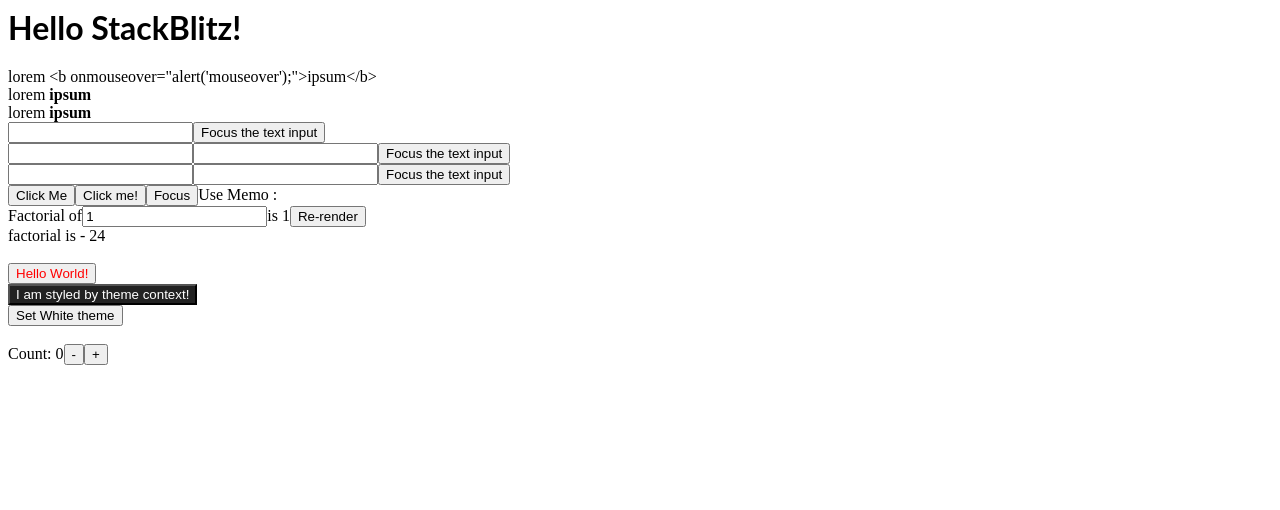
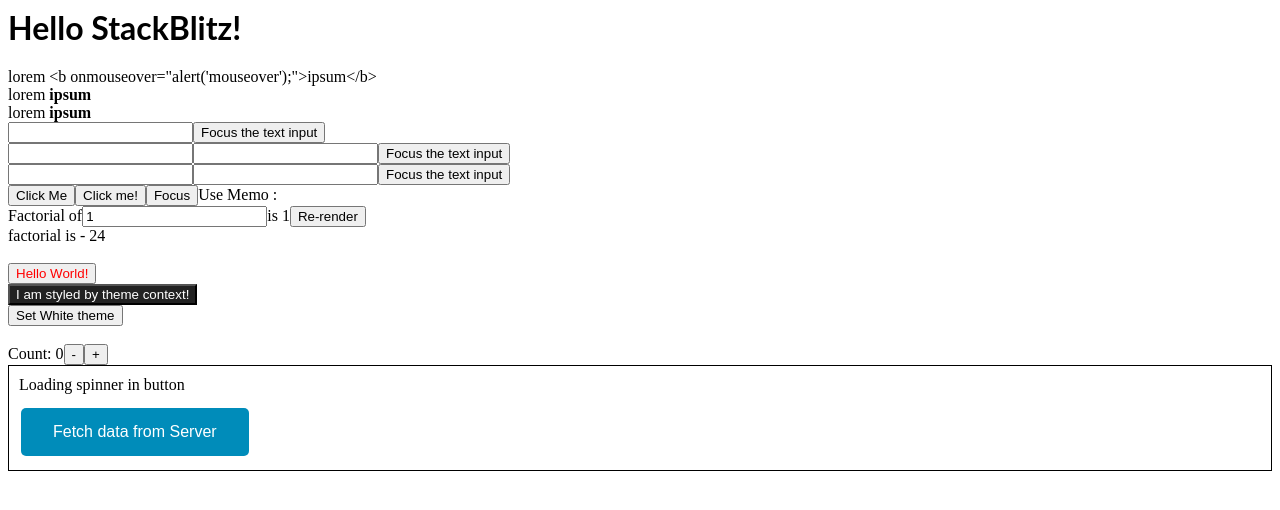
Before and after one commit to Jeeva-ctrl/react-tutorial, a React (Create React App) app: page / in a window 1280 px wide. Shown: the top 510 px of the page. Built offline with nearby package versions, Linux system fonts and the light colour scheme.

Commit message:
3 files modified, 1 added

```diff
--- a/public/index.html
+++ b/public/index.html
@@ -1 +1,5 @@
 <div id="root"></div>
+<link
+  rel="stylesheet"
+  href="https://maxcdn.bootstrapcdn.com/font-awesome/4.6.0/css/font-awesome.min.css"
+/>
--- a/src/App.js
+++ b/src/App.js
@@ -12,6 +12,7 @@ import { ParentComp, MyButton } from './reactClone';
 import './style.css';
 import Context, { ContextWrapper } from './contextApi';
 import { Counter } from './usereducer';
+import ButtonSpinner from './buttonSpinner/index';
 
 const themes = {
   light: {
@@ -58,6 +59,9 @@ export default function App() {
       <Context />
       <button onClick={(e) => setWhiteTheme(!theme)}>Set White theme</button>
       <Counter />
+      <div style={{border:'1px solid black', padding:"10px"}}>Loading spinner in button
+      <ButtonSpinner />
+      </div>
     </ThemeContext.Provider>
   );
 }
--- /dev/null
+++ b/src/buttonSpinner/index.js
@@ -0,0 +1,25 @@
+import React from 'react';
+
+const ButtonSpinner = () => {
+  const [loading, setLoading] = React.useState(false);
+  const handleClick = () => {
+    setLoading(true);
+    setTimeout(() => {
+      setLoading(false);
+    }, 3000);
+  };
+  return (
+    <div style={{marginTop:'10px'}}>
+      <button className="button" onClick={handleClick} disabled={loading}>
+      {loading &&  <i
+              className="fa fa-refresh fa-spin"
+              style={{ marginRight: "5px" }}
+            />}
+        {loading && 'Fetching from Server'}
+        {!loading && 'Fetch data from Server'}
+      </button>
+    </div>
+  );
+};
+
+export default ButtonSpinner;
--- a/src/style.css
+++ b/src/style.css
@@ -1,3 +1,19 @@
 h1, p {
   font-family: Lato;
 }
+.button {
+  background-color: #008cba; /* Green */
+  border: none;
+  color: white;
+  padding: 15px 32px;
+  text-align: center;
+  text-decoration: none;
+  display: inline-block;
+  font-size: 16px;
+  margin: 4px 2px;
+  cursor: pointer;
+  border-radius: 5px;
+}
+.button:disabled {
+  opacity: 0.5;
+}
```
